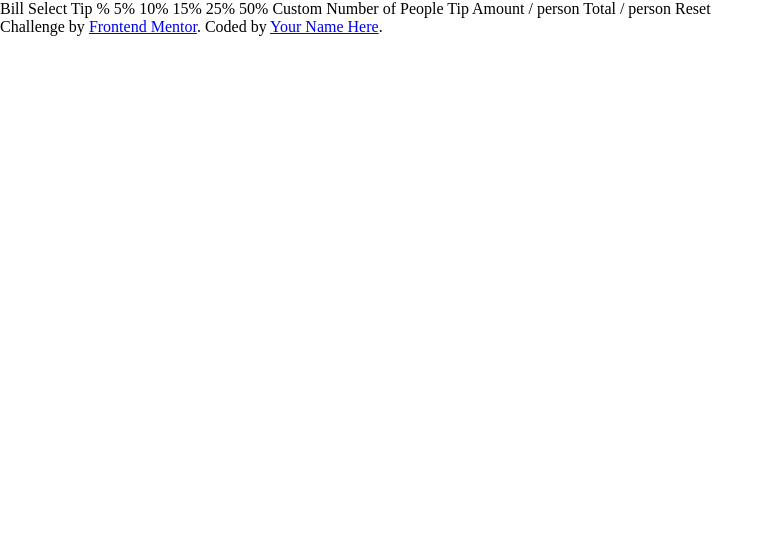
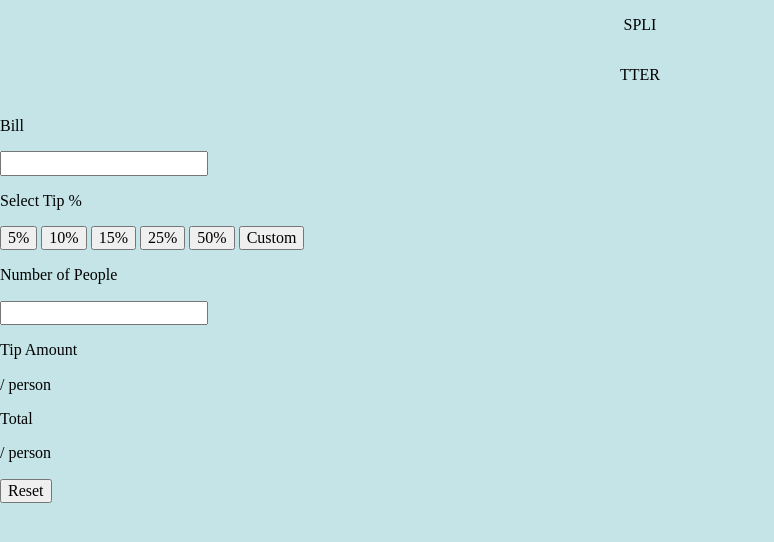
Before and after one commit to StrawhatDevonte/Splitter, a plain HTML site: page index.html in a window 1280 px wide. Shown: the whole page, without its empty margins (0-774 px from the left). Drawn offline with Linux system fonts and the light colour scheme; files that its build step writes are made by us from their sources.

Commit message:
completed html, started css

```diff
--- a/index.html
+++ b/index.html
@@ -8,8 +8,8 @@
     <meta name="keywords" content="one, two, three" />
 
     <!-- external CSS link -->
-    <link rel="stylesheet" href="css/normalize.css" />
-    <link rel="stylesheet" href="css/style.css" />
+    <link rel="stylesheet" href="normalize.css" />
+    <link rel="stylesheet" href="style.css" />
 
     <link
       rel="icon"
@@ -23,14 +23,36 @@
     <title>Frontend Mentor | Tip calculator app</title>
   </head>
   <body>
-    Bill Select Tip % 5% 10% 15% 25% 50% Custom Number of People Tip Amount /
-    person Total / person Reset
+    <header>
+      <div class="title">
+        <p>SPLI</p>
+        <p>TTER</p>
+      </div>
+    </header>
 
-    <div class="attribution">
-      Challenge by
-      <a href="https://www.frontendmentor.io?ref=challenge" target="_blank"
-        >Frontend Mentor</a
-      >. Coded by <a href="#">Your Name Here</a>.
-    </div>
+    <main>
+      <div class="calculator">
+        <p>Bill</p>
+        <input type="text" />
+
+        <p>Select Tip %</p>
+        <button>5%</button>
+        <button>10%</button>
+        <button>15%</button>
+        <button>25%</button>
+        <button>50%</button>
+        <button>Custom</button>
+
+        <p>Number of People</p>
+        <input type="text" />
+
+        <p>Tip Amount</p>
+        <p>/ person</p>
+
+        <p>Total</p>
+        <p>/ person</p>
+        <button>Reset</button>
+      </div>
+    </main>
   </body>
 </html>
--- a/style.css
+++ b/style.css
@@ -1,18 +1,36 @@
 /******************************************
 /* CSS
 /*******************************************/
+:root {
+  --main-bg-color: #c5e4e7;
+  --light-bg-color: #fff;
+  --dark-bg-color: #00474b;
+  --textbox-bg-color: #f3f9fa;
+
+  --dark-text: #00474b;
+  --grey-text: #5e7a7d;
+  --light-text: #fff;
+}
 
 /* Box Model Hack */
-*{
+* {
   box-sizing: border-box;
 }
 
+html {
+  background-color: var(--main-bg-color);
+}
+
+.title {
+  display: flex;
+  flex-direction: column;
+  align-items: center;
+  justify-content: center;
+}
 /******************************************
 /* LAYOUT
 /*******************************************/
 
-
-
 /******************************************
 /* ADDITIONAL STYLES
 /*******************************************/
```
